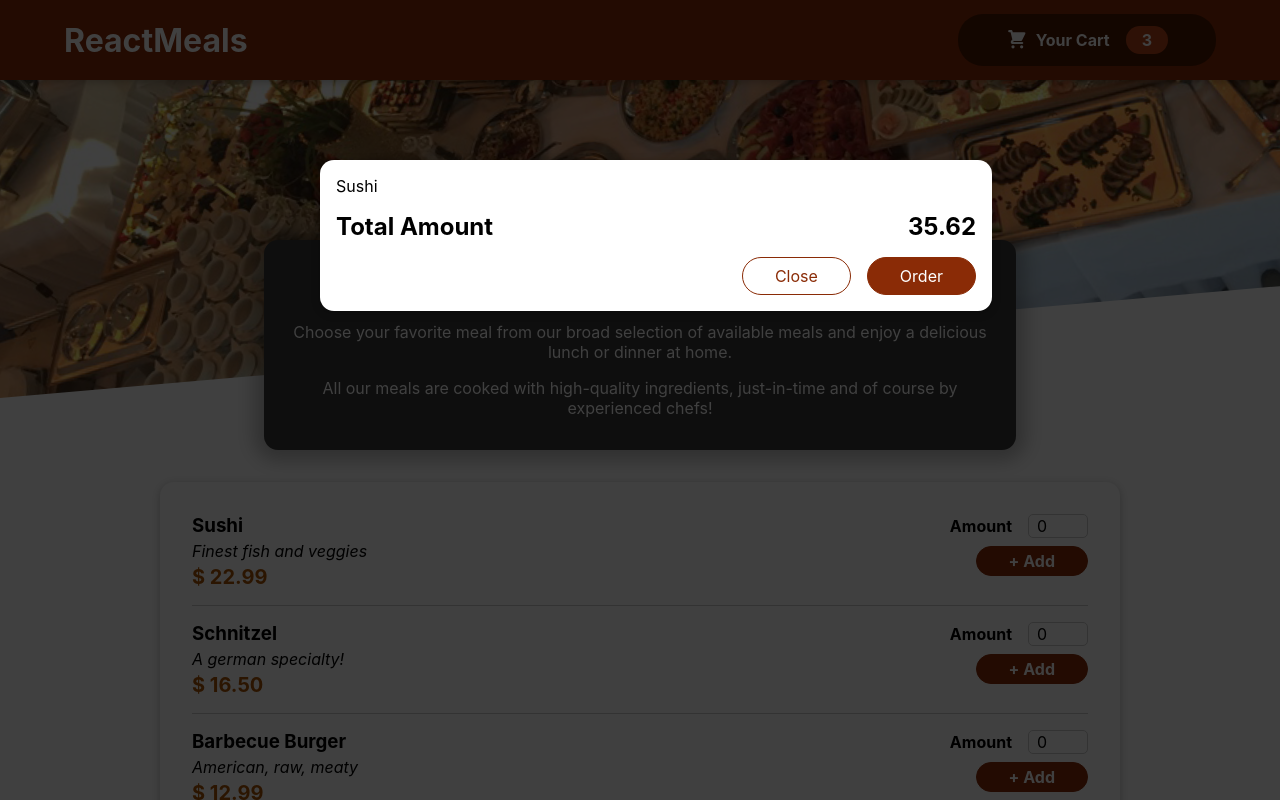
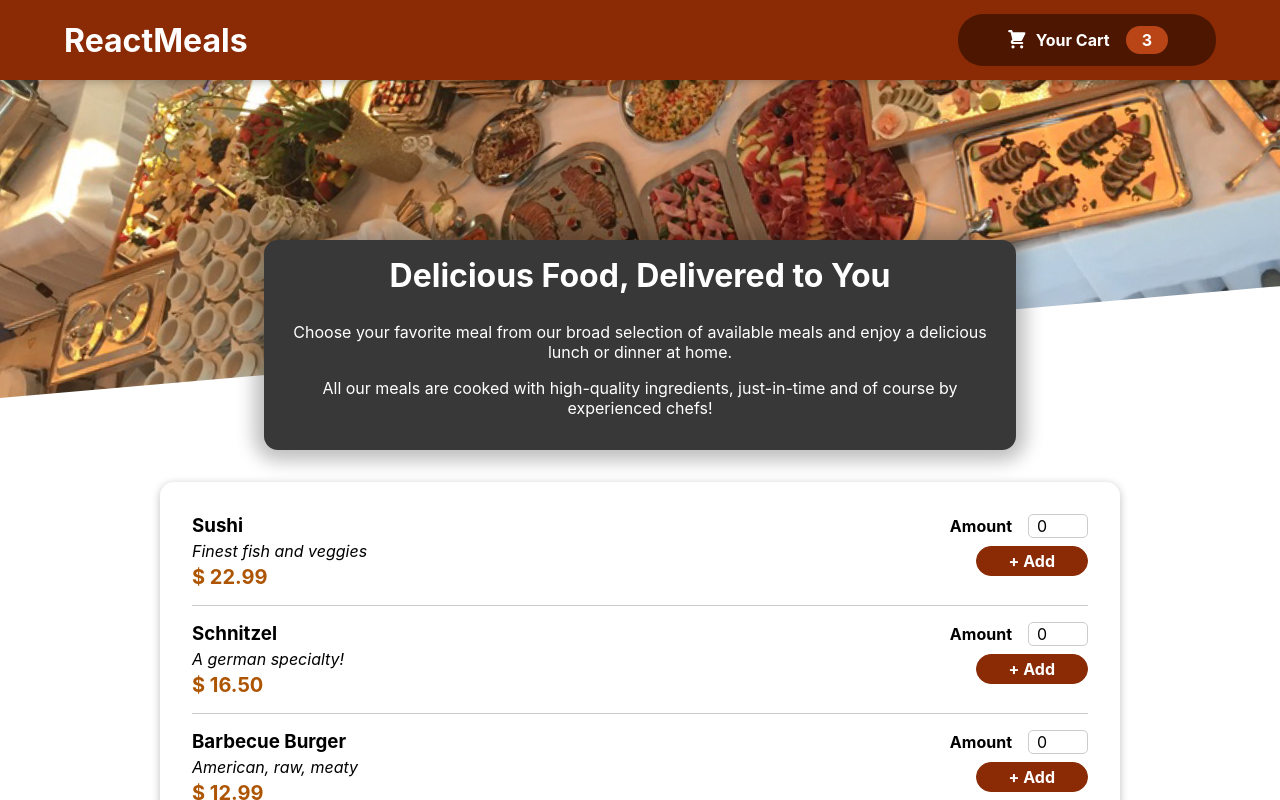
Before and after one commit to trustnloveu/React, a React (Create React App) app: page / in a window 1280 px wide. Shown: the top 800 px of the page. Built offline with nearby package versions, Linux system fonts and the light colour scheme.

Commit message:
open and close modal

```diff
--- a/src/App.js
+++ b/src/App.js
@@ -1,4 +1,4 @@
-import React, { Fragment } from "react";
+import React, { Fragment, useState } from "react";
 
 // Comonents
 import Header from "./components/Layout/Header";
@@ -6,11 +6,23 @@
 import Cart from "./components/Cart/Cart"; //* Modal
 
 function App() {
+  const [cartModalIsShown, setCartModalIsShown] = useState(false);
+
+  const showCartModalHandler = () => {
+    setCartModalIsShown(true);
+  };
+
+  const hideCartModalHandler = () => {
+    setCartModalIsShown(false);
+  };
+
   return (
     <Fragment>
-      <Cart />
-      <Header />
-      <Meals />
+      {cartModalIsShown && <Cart onClose={hideCartModalHandler} />}
+      <main>
+        <Header onShowCart={showCartModalHandler} />
+        <Meals />
+      </main>
     </Fragment>
   );
 }
--- a/src/components/Cart/Cart.js
+++ b/src/components/Cart/Cart.js
@@ -21,14 +21,16 @@
   );
 
   return (
-    <Modal>
+    <Modal onClose={props.onClose}>
       {cartitems}
       <div className={classes.total}>
         <span>Total Amount</span>
         <span>35.62</span>
       </div>
       <div className={classes.actions}>
-        <button className={classes["button--alt"]}>Close</button>
+        <button className={classes["button--alt"]} onClick={props.onClose}>
+          Close
+        </button>
         <button className={classes.button}>Order</button>
       </div>
     </Modal>
--- a/src/components/Layout/Header.js
+++ b/src/components/Layout/Header.js
@@ -12,7 +12,7 @@
     <React.Fragment>
       <header className={classes.header}>
         <h1>ReactMeals</h1>
-        <HeaderCartButton />
+        <HeaderCartButton onClick={props.onShowCart} />
       </header>
       <div className={classes["main-image"]}>
         <img src={mealsImage} alt="header img" />
--- a/src/components/Layout/HeaderCartButton.js
+++ b/src/components/Layout/HeaderCartButton.js
@@ -6,7 +6,7 @@
 
 const HeaderCartButton = (props) => {
   return (
-    <button className={classes.button}>
+    <button className={classes.button} onClick={props.onClick}>
       <span className={classes.icon}>
         <CartIcon />
       </span>
--- a/src/components/UI/Modal.js
+++ b/src/components/UI/Modal.js
@@ -5,7 +5,7 @@
 
 // Component
 const Backdrop = (props) => {
-  return <div className={classes.backdrop}></div>;
+  return <div className={classes.backdrop} onClick={props.onClose}></div>;
 };
 
 const ModalOverlay = (props) => {
@@ -23,7 +23,10 @@
 const Modal = (props) => {
   return (
     <>
-      {ReactDOM.createPortal(<Backdrop />, portalElement)}
+      {ReactDOM.createPortal(
+        <Backdrop onClose={props.onClose} />,
+        portalElement
+      )}
       {ReactDOM.createPortal(
         <ModalOverlay>{props.children}</ModalOverlay>,
         portalElement
```
